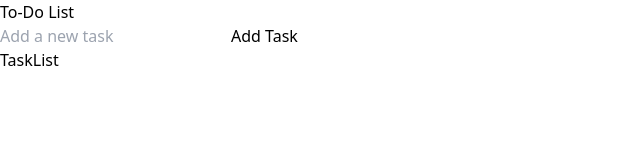
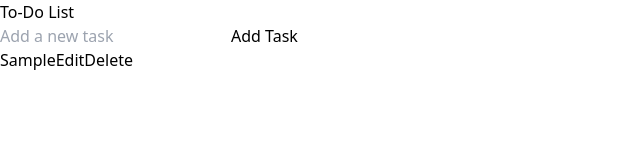
Before and after one commit to amank0259/QuadB-Tech, a React (Vite) app: page / in a window 1280 px wide. Both pictures are taken after typing "Sample" into the empty fields and a click on the button "Add Task". Shown: the top 160 px of the page, without its empty margins (0-640 px from the left). Built offline with nearby package versions, Linux system fonts and the light colour scheme.

Commit message:
added the task manager component

```diff
--- a/src/components/TaskList.jsx
+++ b/src/components/TaskList.jsx
@@ -1,9 +1,19 @@
-import React from 'react'
+import React from 'react';
 
-function TaskList() {
+const TaskList = ({ tasks, deleteTask, editTask }) => {
     return (
-        <div className='px-64 mx-auto my-5'>TaskList</div>
-    )
-}
+        <div className='px-64 mx-auto my-5'>
+            <ul className='list-none'>
+                {tasks.map((task, index) => (
+                    <li className='mx-3' key={index}>
+                        {task}
+                        <button className='ml-3' onClick={() => editTask(index)}>Edit</button>
+                        <button className='ml-3' onClick={() => deleteTask(index)}>Delete</button>
+                    </li>
+                ))}
+            </ul>
+        </div>
+    );
+};
 
-export default TaskList
+export default TaskList;
```
